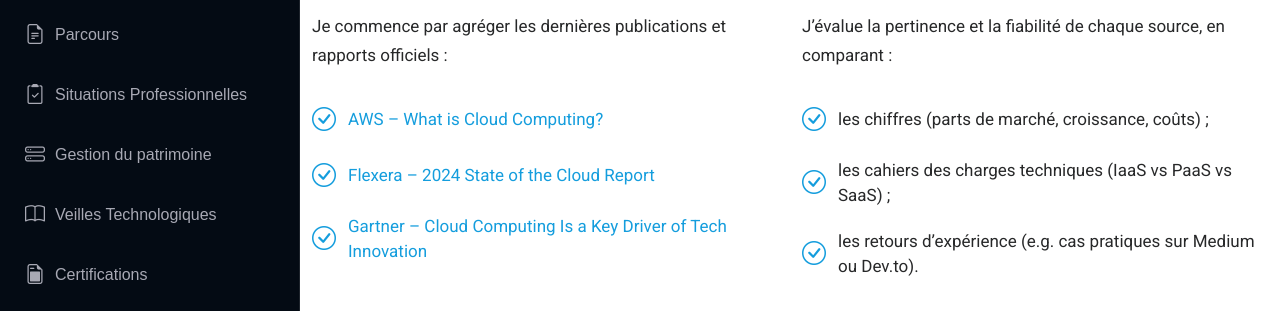
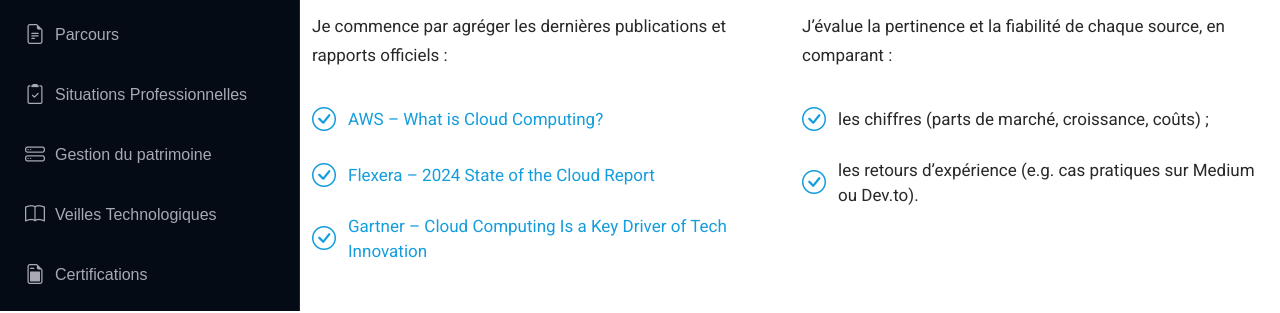
Before and after one commit to azurdvv/portfolio-arthur, a plain HTML site: page veille-demarche.html in a window 1280 px wide. Shown: the part 489-802 px from the top of the page. Drawn offline with Linux system fonts and the light colour scheme.

Commit message:
correction veille

```diff
--- a/veille-demarche.html
+++ b/veille-demarche.html
@@ -116,7 +116,6 @@
             </p>
             <ul>
               <li><i class="bi bi-check-circle"></i> les chiffres (parts de marché, croissance, coûts) ;</li>
-              <li><i class="bi bi-check-circle"></i> les cahiers des charges techniques (IaaS vs PaaS vs SaaS) ;</li>
               <li><i class="bi bi-check-circle"></i> les retours d’expérience (e.g. cas pratiques sur Medium ou Dev.to).
               </li>
             </ul>
```
